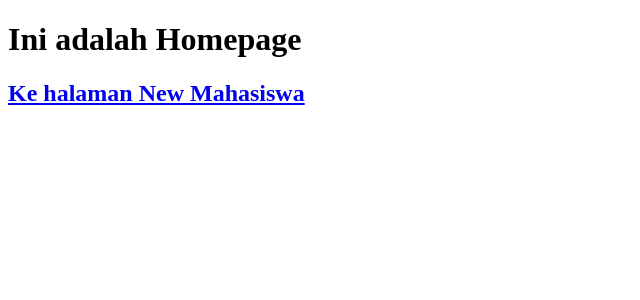
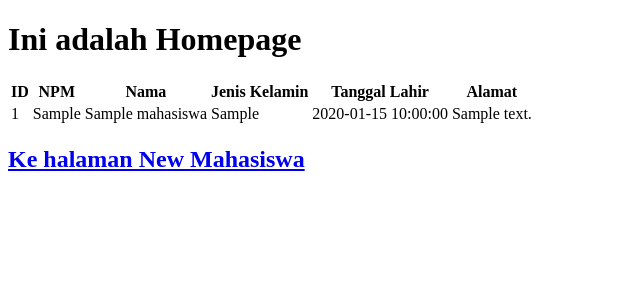
Before and after one commit to atepagung/Pertemuan-2-CodeIgniter, a CodeIgniter app: page /test/ in a window 1280 px wide. Shown: the top 300 px of the page, without its empty margins (0-640 px from the left). Run offline with CodeIgniter, Linux system fonts and the light colour scheme; tables that the repository leaves empty or names only in its code hold one stand-in row (values such as "Sample post").

Commit message:
Tambahkan fitur untuk mengambil data dari DB dan menampilkannya di homepage

```diff
--- a/application/controllers/c_homepage.php
+++ b/application/controllers/c_homepage.php
@@ -3,24 +3,16 @@ defined('BASEPATH') OR exit('No direct script access allowed');
 
 class c_homepage extends CI_Controller {
 
-	/**
-	 * Index Page for this controller.
-	 *
-	 * Maps to the following URL
-	 * 		http://example.com/index.php/welcome
-	 *	- or -
-	 * 		http://example.com/index.php/welcome/index
-	 *	- or -
-	 * Since this controller is set as the default controller in
-	 * config/routes.php, it's displayed at http://example.com/
-	 *
-	 * So any other public methods not prefixed with an underscore will
-	 * map to /index.php/welcome/<method_name>
-	 * @see https://codeigniter.com/user_guide/general/urls.html
-	 */
+	function __construct()
+	{
+		parent::__construct();
+		$this->load->model('m_homepage');
+	}
+
 	public function index()
 	{
-		$this->load->view('homepage');
+		$data['mahasiswa'] = $this->m_homepage->getMahasiswa();
+		$this->load->view('homepage', $data);
 	}
 
 	public function gantiHalaman()
--- a/application/models/m_homepage.php
+++ b/application/models/m_homepage.php
@@ -5,5 +5,12 @@
 				{
 		      parent::__construct();
 				}
+
+			public function getMahasiswa()
+				{
+					return $this->db->select('*')
+											->from('mahasiswa')
+											->get();
+				}
 		}
 ?>
--- a/application/views/homepage.php
+++ b/application/views/homepage.php
@@ -5,6 +5,31 @@
 </head>
 <body>
 	<h1>Ini adalah Homepage</h1>
+
+	<table>
+		<tr>
+			<th>ID</th>
+			<th>NPM</th>
+			<th>Nama</th>
+			<th>Jenis Kelamin</th>
+			<th>Tanggal Lahir</th>
+			<th>Alamat</th>
+		</tr>
+		<?php
+	 	foreach ($mahasiswa->result() as $mhs)
+	 		{ ?>
+	 		<tr>
+	 			<td><?php echo $mhs->id;?></td>
+	 			<td><?php echo $mhs->npm;?></td>
+	 			<td><?php echo $mhs->nama;?></td>
+	 			<td><?php echo $mhs->jk;?></td>
+	 			<td><?php echo $mhs->tgl_lhr;?></td>
+	 			<td><?php echo $mhs->alamat; ?></td>
+	 		</tr>
+		<?php
+			} ?>
+	</table>
+
 	<h2><a href="<?php echo site_url(); ?>/c_homepage/gantiHalaman">Ke halaman New Mahasiswa</a></h2>
 </body>
 </html>
```
